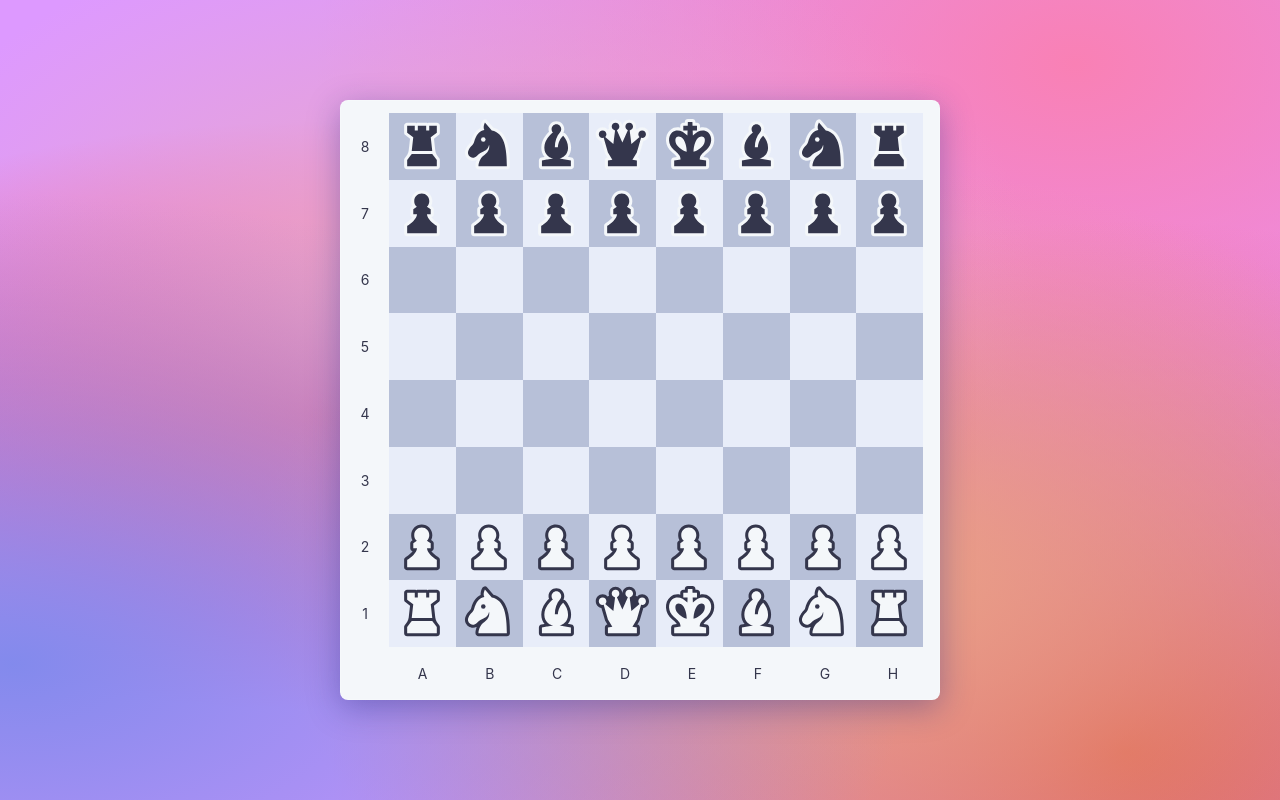
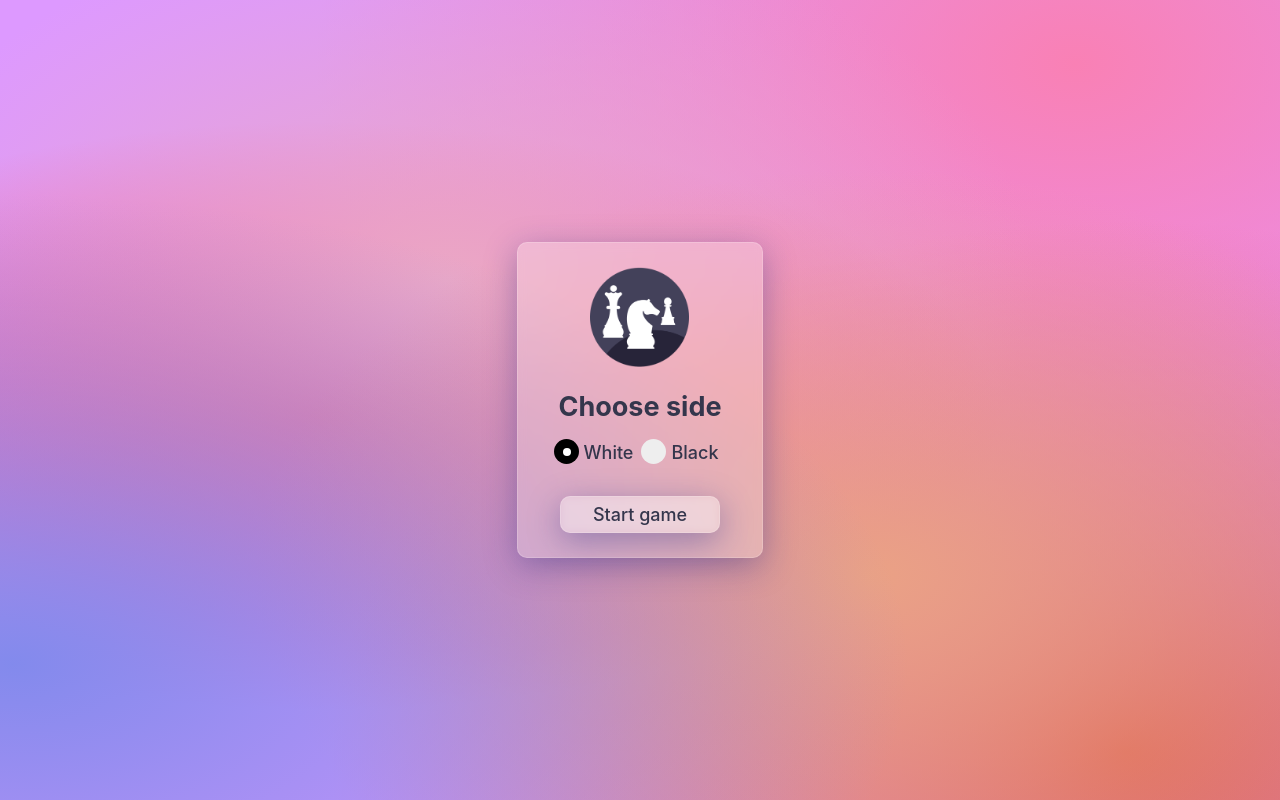
Before and after one commit to kuzmindeniss/react-chess, a React (Create React App) app: page / in a window 1280 px wide. Built offline with nearby package versions, Linux system fonts and the light colour scheme.

Commit message:
Added main page

```diff
--- a/package.json
+++ b/package.json
@@ -14,6 +14,8 @@
     "js-chess-engine": "^1.0.2",
     "react": "^18.2.0",
     "react-dom": "^18.2.0",
+    "react-redux": "^8.0.2",
+    "react-router-dom": "^6.3.0",
     "react-scripts": "5.0.1",
     "sass": "^1.53.0",
     "typescript": "^4.7.4",
--- a/src/App.tsx
+++ b/src/App.tsx
@@ -1,12 +1,19 @@
 import React from 'react';
+import {BrowserRouter, Route, Routes} from 'react-router-dom';
 import "./reset.css";
 import "./index.css";
 import Board from "components/Board/Board";
+import Main from "components/Main/Main";
 
 function App() {
   return (
     <div className="app">
-      <Board/>
+      <BrowserRouter>
+        <Routes>
+          <Route path="game" element={<Board/>} />
+          <Route path="/" element={<Main/>} />
+        </Routes>
+      </BrowserRouter>
       <div className="app-bg"></div>
     </div>
   );
--- a/src/components/Board/Board.module.scss
+++ b/src/components/Board/Board.module.scss
@@ -1,11 +1,12 @@
 .boardWrapper {
+  width: 100vw;
+  min-width: 300px;
+  min-height: 300px;
   position: relative;
   padding-right: 12px;
   padding-top: 12px;
   padding-left: 48px;
   padding-bottom: 52px;
-  width: 600px;
-  height: 600px;
   overflow: hidden;
   background: #F4F7FA;
   box-shadow: 0 8px 32px 0 rgba( 31, 38, 135, 0.37 );
@@ -15,6 +16,10 @@
   border: 1px solid rgba( 255, 255, 255, 0.18 );
   font-size: 14px;
   color: #34364C;
+
+  @media (max-width: 700px) {
+    font-size: 11px;
+  }
 }
 
 .board {
@@ -109,3 +114,17 @@
 .cellSelected {
   background-color: #B1A7FC;
 }
+
+.gameWon {
+  position: absolute;
+  left: 0;
+  top: 0;
+  right: 0;
+  bottom: 0;
+  display: flex;
+  align-items: center;
+  justify-content: center;
+  background-color: rgba(0, 0, 0, .7);
+  color: white;
+  font-size: 20px;
+}
--- a/src/components/Board/Board.tsx
+++ b/src/components/Board/Board.tsx
@@ -1,15 +1,25 @@
-import React, {useEffect, useRef, useState} from "react";
+import React, {MutableRefObject, useEffect, useRef, useState} from "react";
 import styles from "./Board.module.scss";
 import {BoardLettersByNumber, Colors, FigureData, Figures} from "types";
 import Cell from "./Cell";
 import {initialFigures} from "./initialPos";
 import Figure from "components/Figure/Figure";
 
-
 const Board: React.FC = () => {
 	const [figures, setFigures] = useState<{ [key: string]: FigureData }>(initialFigures);
+	const [gameWon, setGameWon] = useState<Colors | null>(null);
+	let [isKingInCheck, setIsKingInCheck] = useState<boolean>(false);
+	let dangerousCells: MutableRefObject<{
+		white: { [key: string]: boolean };
+		black: { [key: string]: boolean }
+	}> = useRef({white: {}, black: {}});
 
-	const boardRef = useRef<HTMLUListElement>(null);
+	const sides = {
+		ally: Colors.WHITE,
+		enemy: Colors.BLACK,
+	}
+
+	const boardRef = useRef<HTMLDivElement>(null);
 	const [choseFigurePos, setChoseFigurePos] = useState<{
 		figure: FigureData
 		availableCells: { [key: string]: boolean }
@@ -35,12 +45,12 @@ const Board: React.FC = () => {
 			return {
 				...state,
 				[figure.id]: {
-					...figure,
+					...state[figure.id],
 					x,
 					y
 				}
-			};
-		})
+			}
+		});
 		setChoseFigurePos(null);
 	}
 
@@ -49,6 +59,7 @@ const Board: React.FC = () => {
 		if (!choseFigurePos.availableCells[`${x}-${y}`]) return;
 
 		moveOn(choseFigurePos.figure, x, y);
+		nextAIMoveDelayed();
 	}
 
 	const initCells = (): JSX.Element[] => {
@@ -100,6 +111,7 @@ const Board: React.FC = () => {
 		const figuresJSX: JSX.Element[] = [];
 
 		for (let item in figures) {
+			if (!figures[item].id || !figures[item].color) continue;
 			cellsFigure[`${figures[item].x}-${figures[item].y}`] = figures[item];
 			figuresJSX.push(<Figure
 				figureClicked={figureClicked}
@@ -114,14 +126,17 @@ const Board: React.FC = () => {
 	}
 
 	const resizeBoard = () => {
+		const paddingsWidth = 48 + 12;
+		const paddingHeight = 52 + 12;
+
 		if (boardRef.current) {
 			const board = boardRef.current;
 			board.style.height = '';
 			board.style.width = '';
 
 			const boardRect = board.getBoundingClientRect();
-			const boardWidth = boardRect.width;
-			const boardHeight = boardRect.height;
+			const boardWidth = boardRect.width - paddingsWidth + paddingHeight;
+			const boardHeight = boardRect.height - paddingHeight + paddingsWidth;
 
 			if (boardHeight > boardWidth) {
 				board.style.height = boardWidth + 'px';
@@ -133,8 +148,8 @@ const Board: React.FC = () => {
 
 	const figureClicked = (figure: FigureData) => {
 		if (choseFigurePos && choseFigurePos.availableCells[`${figure.x}-${figure.y}`] && choseFigurePos.figure.color !== figure.color) {
-			moveOn(choseFigurePos.figure, figure.x, figure.y);
-			eatFigure(figure);
+			moveOrEat(choseFigurePos.figure, figure.x, figure.y);
+			nextAIMoveDelayed();
 			return;
 		}
 
@@ -143,22 +158,37 @@ const Board: React.FC = () => {
 			return;
 		}
 
+		if (sides.ally !== figure.color) return;
+
+		if (isKingInCheck && figure.name !== Figures.KING) return;
+
 		setChoseFigurePos({
 			figure,
 			availableCells: getAvailableCells(figure)
 		});
 	}
 
-	const eatFigure = (figure: FigureData) => {
+	const eatFigure = (figure: FigureData): void => {
+		cellsFigure[`${figure.x}-${figure.y}`] = null;
 		setFigures(state => {
 			const newState = {...state};
 			delete newState[figure.id];
 			return newState;
 		});
+
+		if (figure.name === Figures.KING) {
+			setGameWon(getOtherColor(figure.color));
+		}
 	}
 
-	const getAvailableCells = (figure: FigureData): { [key: string]: boolean } => {
-		const way: { y: number, x: number }[] = [];
+	const moveOrEat = (figure: FigureData, x: number, y: number): void => {
+		const figureOnCell = cellsFigure[`${x}-${y}`];
+		if (figureOnCell && figureOnCell.color !== figure.color) eatFigure(figureOnCell);
+		moveOn(figure, x, y);
+	}
+
+	const getAvailableCells = (figure: FigureData, isForDangerousCells: boolean = false): { [key: string]: boolean } => {
+		let way: { y: number, x: number }[] = [];
 
 		const toStopWay = (x: number, y: number): boolean => {
 			if (cellsFigure[`${x}-${y}`] === undefined) return true;
@@ -270,10 +300,20 @@ const Board: React.FC = () => {
 
 		if (figure.name === Figures.PAWN) {
 			if (figure.color === Colors.BLACK) {
-				verticalBottom(figure.y - 2);
+				if (!isForDangerousCells) {
+					verticalBottom(figure.y - 2);
+				} else {
+					way.push({y: figure.y - 1, x: figure.x - 1})
+					way.push({y: figure.y - 1, x: figure.x + 1})
+				}
 			}
 			if (figure.color === Colors.WHITE) {
-				verticalTop(figure.y + 2);
+				if (!isForDangerousCells) {
+					verticalTop(figure.y + 2);
+				} else {
+					way.push({y: figure.y + 1, x: figure.x - 1})
+					way.push({y: figure.y + 1, x: figure.x + 1})
+				}
 			}
 			checkEatableFiguresByPawn();
 		}
@@ -377,8 +417,17 @@ const Board: React.FC = () => {
 			horizontalRight(figure.x + 1)
 			checkKingDiagonal();
 			checkEatableFiguresByKing();
+
+			const cellsForRemoving:{x: number, y: number}[] = [];
+			for (let i = 0; i < way.length; i++) {
+				if (dangerousCells.current[getOtherColor(figure.color)][`${way[i].x}-${way[i].y}`]) {
+					cellsForRemoving.push({x: way[i].x, y: way[i].y})
+				}
+			}
+			cellsForRemoving.forEach(elw => {
+				way = way.filter(el => !(el.y === elw.y && el.x === elw.x) )
+			});
 		}
-
 
 
 		const obj: { [key: string]: boolean } = {};
@@ -388,12 +437,93 @@ const Board: React.FC = () => {
 		return obj;
 	}
 
+	const nextAIMove = () => {
+		const getRandomElementOfArray = <T extends unknown>(arr: T[]): T => {
+			return arr[Math.floor(Math.random() * arr.length)];
+		}
+
+		const figuresIds = Object.keys(figures);
+		if (figuresIds.length < 1) return;
+		const enemyFiguresIds = figuresIds.filter(id => figures[id].color === sides.enemy);
+		let randomFigureId = getRandomElementOfArray(enemyFiguresIds);
+		let availableCells = getAvailableCells(figures[randomFigureId]);
+		let availableCellsArr = Object.keys(availableCells);
+		const triedFiguresIds: string[] = [];
+		while (availableCellsArr.length < 1) {
+			if (triedFiguresIds.length >= enemyFiguresIds.length) return;
+			randomFigureId = getRandomElementOfArray(enemyFiguresIds);
+			availableCells = getAvailableCells(figures[randomFigureId]);
+			availableCellsArr = Object.keys(availableCells);
+			triedFiguresIds.push(randomFigureId);
+		}
+		const cellForMove = getRandomElementOfArray(availableCellsArr);
+		const [x, y] = cellForMove.split('-');
+		console.log(`Move ${randomFigureId} from ${figures[randomFigureId].x}-${figures[randomFigureId].y} to ${x}-${y}`);
+		moveOrEat(figures[randomFigureId], Number(x), Number(y));
+	}
+
+	const nextAIMoveDelayed = (delay: number = 200) => {
+		setTimeout(nextAIMove, delay);
+	};
+
+	const getFiguresBySide = (color: Colors) => {
+		return Object.keys(figures).filter(figureId => figures[figureId].color === color).map(figureId => figures[figureId]);
+	}
+
+	const updateAllAvailableCells = () => {
+		dangerousCells.current.white = {};
+		dangerousCells.current.black = {};
+		const whiteFigures = getFiguresBySide(Colors.WHITE);
+		const blackFigures = getFiguresBySide(Colors.BLACK);
+		whiteFigures.forEach(figure => {
+			dangerousCells.current.white = {
+				...dangerousCells.current.white,
+				...getAvailableCells(figure, true),
+			};
+		});
+		blackFigures.forEach(figure => {
+			dangerousCells.current.black = {
+				...dangerousCells.current.black,
+				...getAvailableCells(figure, true),
+			};
+		});
+	}
+
+	const getOtherColor = (color: Colors) => {
+		return color === Colors.BLACK ? Colors.WHITE : Colors.BLACK;
+	}
+
+	const checkIsKingInCheck = (color: Colors) => {
+		updateAllAvailableCells();
+		const kings = {
+			[Colors.WHITE]: figures['white-king-5-1'],
+			[Colors.BLACK]: figures['black-king-5-8']
+		}
+		const king = kings[color];
+		if (!king) return;
+		if (dangerousCells.current[getOtherColor(color)][`${king.x}-${king.y}`]) setIsKingInCheck(true);
+		else setIsKingInCheck(false);
+	};
+
+	const getGameWonJSX = (): JSX.Element | null => {
+		if (!gameWon) return null;
+		const color = gameWon[0].toUpperCase() + gameWon.slice(1);
+
+		return <div className={styles.gameWon}>
+			<h2 className={styles.gameWonTitle}>{ color } won</h2>
+		</div>;
+	}
+
+	useEffect(() => {
+		checkIsKingInCheck(sides.ally);
+	}, [figures])
+
 	useEffect(() => {
 		resizeBoard();
 		window.addEventListener('resize', resizeBoard);
 	}, [])
 
-	return <div className={styles.boardWrapper}>
+	return <div className={styles.boardWrapper} ref={boardRef}>
 		<ul className={styles.boardLeft}>
 			<li className={styles.boardLeftItem}>1</li>
 			<li className={styles.boardLeftItem}>2</li>
@@ -416,10 +546,12 @@ const Board: React.FC = () => {
 			<li className={styles.boardBottomItem}>H</li>
 		</ul>
 
-		<ul className={styles.board} ref={boardRef}>
+		<ul className={styles.board}>
 			{initCells()}
 			{initFigures()}
 		</ul>
+
+		{ getGameWonJSX() }
 	</div>
 }
 
--- /dev/null
+++ b/src/components/Main/Main.module.scss
@@ -0,0 +1,54 @@
+.wrapper {
+  display: flex;
+  flex-flow: column;
+  align-items: center;
+  background: rgba( 255, 255, 255, 0.25 );
+  box-shadow: 0 8px 32px 0 rgba( 31, 38, 135, 0.37 );
+  backdrop-filter: blur( 4px );
+  -webkit-backdrop-filter: blur( 4px );
+  border-radius: 10px;
+  border: 1px solid rgba( 255, 255, 255, 0.18 );
+  align-self: center;
+  padding: 24px 36px;
+  font-size: 18px;
+  color: #34364C;
+
+  h2 {
+    display: inline-block;
+    margin-bottom: 12px;
+    vertical-align: center;
+  }
+}
+
+.button {
+  background: rgba( 255, 255, 255, 0.25 );
+  box-shadow: 0 8px 32px 0 rgba( 31, 38, 135, 0.37 );
+  backdrop-filter: blur( 4px );
+  -webkit-backdrop-filter: blur( 4px );
+  border-radius: 10px;
+  border: 1px solid rgba( 255, 255, 255, 0.18 );
+  margin-top: 18px;
+  transition: all .5s;
+  cursor: pointer;
+  font-weight: 500;
+  padding: 4px 32px;
+  margin-top: 18px;
+  color: inherit;
+  text-decoration: none;
+
+  &:hover {
+    box-shadow: none;
+  }
+}
+
+.logo {
+  display: inline-block;
+  width: 100px;
+  height: 100px;
+  background: url('../../../public/logo.png');
+  background-position: center;
+  background-size: contain;
+  background-repeat: no-repeat;
+  vertical-align: center;
+  margin-bottom: 20px ;
+}
--- /dev/null
+++ b/src/components/Main/Main.tsx
@@ -0,0 +1,25 @@
+import React, {useRef} from "react";
+import styles from './Main.module.scss'
+import RadioButton from "../RadioButton/RadioButton";
+import {Link} from "react-router-dom";
+
+const Main: React.FC = () => {
+	const color = useRef<string>('white');
+
+	const radioChanged = (id: string) => {
+		color.current = id;
+		console.log(color.current);
+	}
+
+	return <div className={styles.wrapper}>
+		<div className={styles.logo}></div>
+		<h2>Choose side</h2>
+			<form>
+				<RadioButton value="White" handleChange={radioChanged} name="radio" isChecked={true}/>
+				<RadioButton value="Black" handleChange={radioChanged} name="radio"/>
+			</form>
+		<Link to="game" className={styles.button}>Start game</Link>
+	</div>
+}
+
+export default Main;
--- /dev/null
+++ b/src/components/RadioButton/RadioButton.module.scss
@@ -0,0 +1,58 @@
+.container {
+  display: inline-block;
+  margin-right: 8px;
+  position: relative;
+  padding-left: 30px;
+  margin-bottom: 12px;
+  cursor: pointer;
+  font-size: 18px;
+  -webkit-user-select: none;
+  -moz-user-select: none;
+  -ms-user-select: none;
+  user-select: none;
+  font-weight: 500;
+}
+
+.input {
+  position: absolute;
+  opacity: 0;
+  cursor: pointer;
+}
+
+.checkmark {
+  position: absolute;
+  top: 0;
+  left: 0;
+  height: 25px;
+  width: 25px;
+  background-color: #eee;
+  border-radius: 50%;
+  transition: all .5s;
+}
+
+.container:hover input ~ .checkmark {
+  background-color: #ccc;
+}
+
+.container input:checked ~ .checkmark {
+  background-color: #000;
+}
+
+.checkmark:after {
+  content: "";
+  position: absolute;
+  display: none;
+}
+
+.container input:checked ~ .checkmark:after {
+  display: block;
+}
+
+.container .checkmark:after {
+  top: 9px;
+  left: 9px;
+  width: 8px;
+  height: 8px;
+  border-radius: 50%;
+  background: white;
+}
--- /dev/null
+++ b/src/components/RadioButton/RadioButton.tsx
@@ -0,0 +1,22 @@
+import React from "react";
+import styles from './RadioButton.module.scss';
+
+interface RadioButtonProps {
+	value: string;
+	handleChange: (id: string) => void
+	isChecked?: boolean;
+	name?: string;
+}
+
+const RadioButton: React.FC<RadioButtonProps> = (props: RadioButtonProps) => {
+	const handleRadioChange = (e: React.ChangeEvent<HTMLInputElement>) => {
+		props.handleChange(e.currentTarget.id.toLowerCase());
+	}
+
+	return <label className={styles.container}> {props.value}
+		<input id={props.value} onChange={handleRadioChange} type="radio" defaultChecked={props.isChecked} className={styles.input} name={props.name}/>
+		<span className={styles.checkmark}></span>
+	</label>
+}
+
+export default RadioButton;
--- a/src/index.css
+++ b/src/index.css
@@ -14,9 +14,10 @@ code {
 
 .app {
   display: flex;
+  align-content: center;
   justify-content: center;
-  align-items: center;
   min-height: 100vh;
+  padding: 48px;
 }
 
 .app-bg {
```
Also changed, not shown: public/logo.png (added), 1 other file (tests, documents, lock files or other folders).
